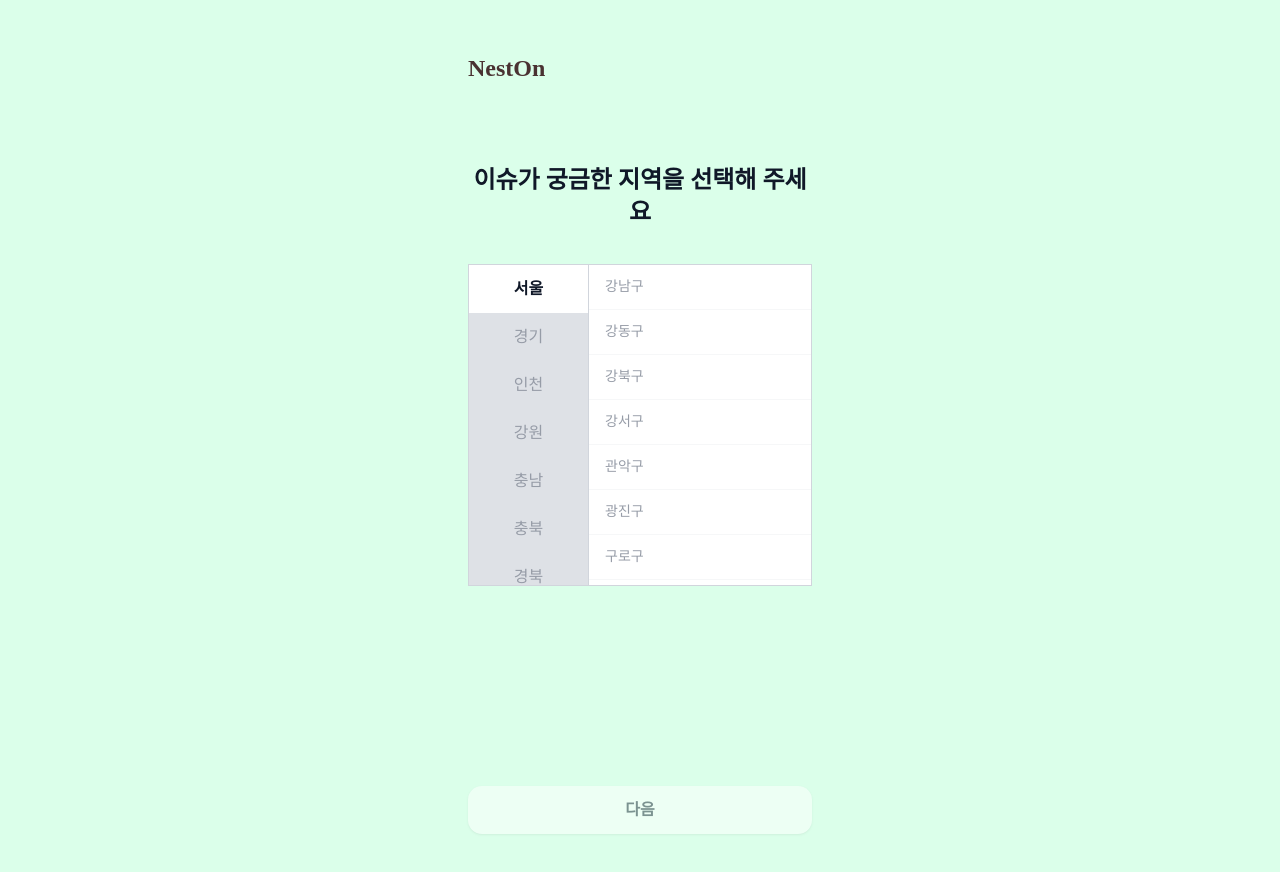
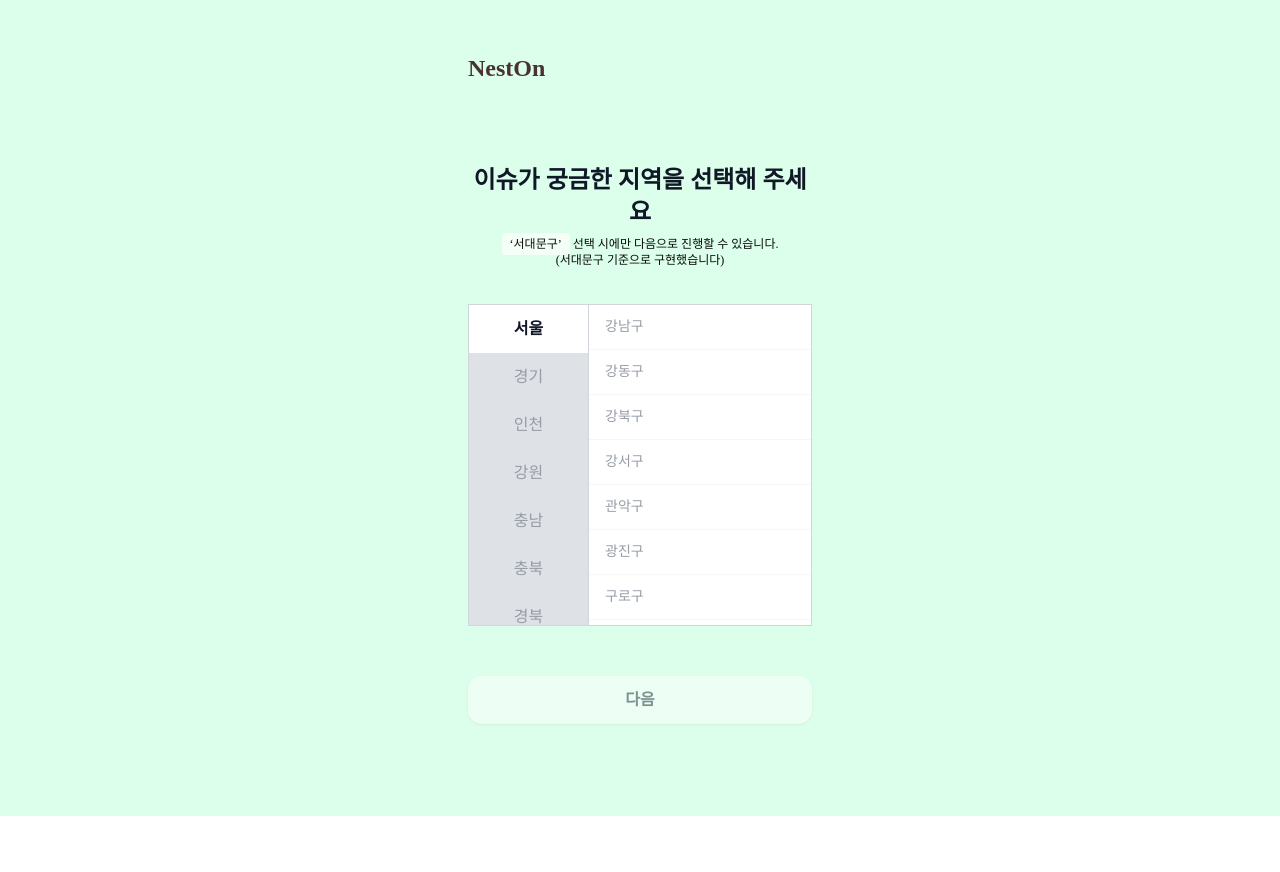
Before and after one commit to Likelion-Yonsei-13th/13-HACKATHON-FRONTEND-Pawsitive, a Next.js app: page /interest-myarea in a window 1280 px wide. Shown: the top 872 px of the page. After the commit the page ends 816 px from the top, so only its background shows below. Built offline with nearby package versions, Linux system fonts and the light colour scheme.

Commit message:
fix/페이지 흐름 수정

```diff
--- a/src/app/(pages)/interest-myarea/page.tsx
+++ b/src/app/(pages)/interest-myarea/page.tsx
@@ -1,4 +1,3 @@
-// app/interest-areas/list/page.tsx
 "use client";
 
 import { useState } from "react";
@@ -7,6 +6,7 @@ import { useRouter } from "next/navigation";
 // 로컬스토리지로 임시 구현
 const LS_KEY = "neston_interest_district_v1";
 const NEXT_ROUTE = "/interest-areas";
+const REQUIRED_DISTRICT = "서대문구";
 
 // 지역 더미 데이터
 const PROVINCES: Record<string, string[]> = {
@@ -57,7 +57,6 @@ const PROVINCE_ORDER = [
   "경남",
 ];
 
-// 선택 항목 타입 (단일)
 type Picked = { province: string; district: string } | null;
 
 export default function InterestAreasListPage() {
@@ -72,16 +71,16 @@ export default function InterestAreasListPage() {
     picked?.province === prov && picked?.district === d;
 
   const toggleDistrict = (prov: string, d: string) => {
-    if (isSelected(prov, d)) {
-      setPicked(null);
-    } else {
-      setPicked({ province: prov, district: d });
-    }
+    if (isSelected(prov, d)) setPicked(null);
+    else setPicked({ province: prov, district: d });
   };
+
+  // 서대문구 기준으로 데모 구현 -> 내지역은 서대문구 선택시에만 넘어감
+  const canProceed = picked?.district === REQUIRED_DISTRICT;
 
   const handleNext = () => {
     if (!success) {
-      if (!picked) return;
+      if (!canProceed) return;
       const payload = {
         list: picked ? [picked] : [],
         districts: picked ? [picked.district] : [],
@@ -142,10 +141,23 @@ export default function InterestAreasListPage() {
           이슈가 궁금한 지역을 선택해 주세요
         </h1>
 
+        {/* 안내: 서대문구 조건 */}
+        <p className="mt-2 text-xs text-center">
+          <span className="px-2 py-1 rounded bg-white/70">
+            ‘{REQUIRED_DISTRICT}’
+          </span>{" "}
+          선택 시에만 다음으로 진행할 수 있습니다.
+          <br />({REQUIRED_DISTRICT} 기준으로 구현했습니다)
+        </p>
+
         {/* 리스트 박스 */}
-        <div className="mt-9 grid grid-cols-[120px_1fr] border-1 border-gray-300 overflow-hidden bg-white">
+        {/* ❗ overflow-hidden 제거, border-1 → border, 내부 칼럼에 고정 높이 + overflow-y-auto 부여 */}
+        <div className="mt-9 grid grid-cols-[120px_1fr] border border-gray-300 bg-white">
           {/* 좌측: 시/도 */}
-          <div className="max-h-80 overflow-auto border-r border-gray-300">
+          <div
+            className="h-80 overflow-y-auto border-r border-gray-300"
+            style={{ WebkitOverflowScrolling: "touch" }}
+          >
             {PROVINCE_ORDER.map((p) => {
               const current = p === province;
               const isPickedInThis = picked?.province === p;
@@ -171,8 +183,11 @@ export default function InterestAreasListPage() {
             })}
           </div>
 
-          {/* 우측: 구/시 (단일 토글 선택)*/}
-          <div className="max-h-80 overflow-auto">
+          {/* 우측: 구/시 (단일 토글 선택) */}
+          <div
+            className="h-80 overflow-y-auto"
+            style={{ WebkitOverflowScrolling: "touch" }}
+          >
             {districts.map((d) => {
               const sel = isSelected(province, d);
               return (
@@ -196,8 +211,8 @@ export default function InterestAreasListPage() {
         {/* 다음 버튼 */}
         <button
           onClick={handleNext}
-          disabled={!picked}
-          className="mt-50 mb-10 w-full rounded-xl bg-white py-3 text-base font-semibold text-gray-800 shadow active:translate-y-[1px] disabled:opacity-50"
+          disabled={!canProceed}
+          className="mt-[50px] mb-10 w-full rounded-xl bg-white py-3 text-base font-semibold text-gray-800 shadow active:translate-y-[1px] disabled:opacity-50"
         >
           다음
         </button>
--- a/src/app/(pages)/login/page.tsx
+++ b/src/app/(pages)/login/page.tsx
@@ -21,7 +21,7 @@ export default function LoginPage() {
       JSON.stringify({ userId, password, ts: Date.now() })
     );
 
-    router.replace("/");
+    router.replace("/interest-myarea");
   };
 
   return (
```
